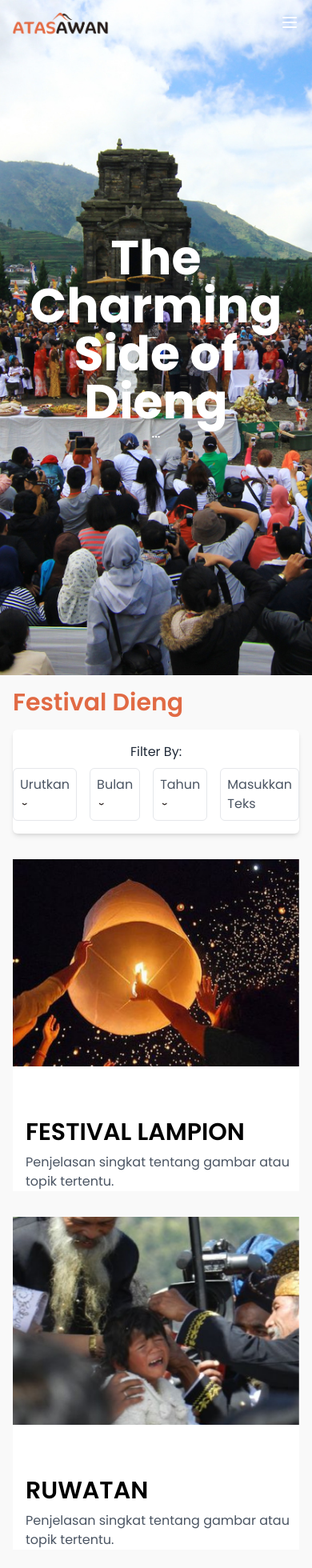
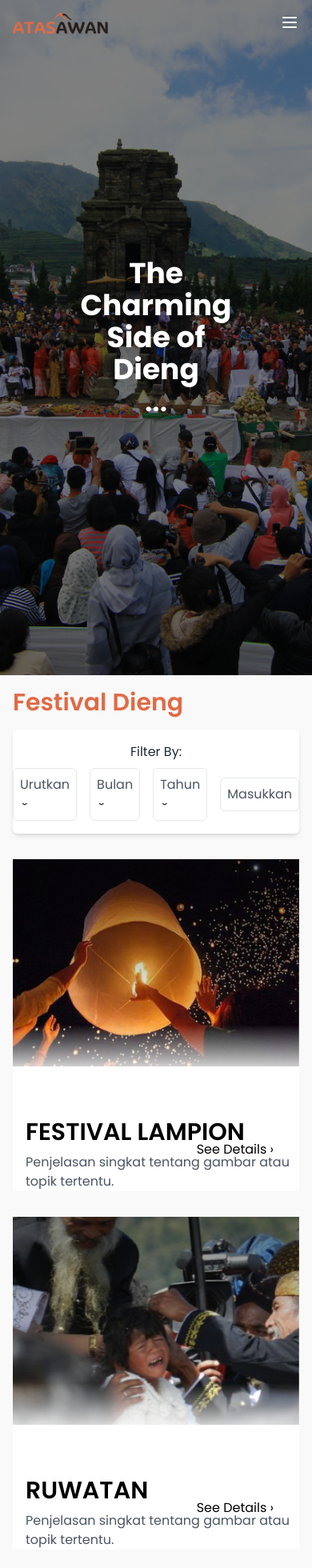
Before and after one commit to princeofverry/dieng-web, a React (Vite) app: page /festival in a window 390 px wide. Shown: the top 1960 px of the page at 80% size. Built offline with nearby package versions, Linux system fonts and the light colour scheme.

Commit message:
fix navbar with edi festival

```diff
--- a/src/components/Navbar.jsx
+++ b/src/components/Navbar.jsx
@@ -1,8 +1,8 @@
-import React from 'react'
-import '../style/Navbar.css'
-import { useState, useEffect } from 'react'
-import logo from '../assets/atasAwan.png'
-import { Link, useNavigate } from 'react-router-dom'
+import React from 'react';
+import '../style/Navbar.css';
+import { useState, useEffect } from 'react';
+import logo from '../assets/atasAwan.png';
+import { Link, useNavigate } from 'react-router-dom';
 
 const Navbar = () => {
     const navigate = useNavigate();
@@ -16,15 +16,11 @@ const Navbar = () => {
 
     const handleScroll = () => {
         const scrollPosition = window.scrollY;
-        // Set isScrolled to true when the user has scrolled down, and false otherwise
         setIsScrolled(scrollPosition > 0);
     };
 
     useEffect(() => {
-        // Add scroll event listener on mount
         window.addEventListener('scroll', handleScroll);
-
-        // Remove scroll event listener on component unmount
         return () => {
             window.removeEventListener('scroll', handleScroll);
         };
@@ -33,30 +29,30 @@ const Navbar = () => {
     const toggleMenu = () => {
         setIsOpen(!isOpen);
     };
+
     return (
         <>
-            <div className={`navigation bg-${isScrolled ? 'blur bg-white bg-opacity-10 md:shadow-md' : 'transparent'} transition-all duration-300 fixed p-4 top-0 w-full max-h-screen z-50`}>
-                <div className={`container mx-auto flex items-center justify-between ${isScrolled ? 'text-black' : 'text-white'}`}>
+            {/* pengen atasnya putih? */}
+            {/* <div className={`navigation bg-${isScrolled ? 'white' : 'transparent'} md:bg-${isScrolled ? 'transparent' : 'transparent'} ${isScrolled ? 'shadow-md' : ''}  transition-all duration-300 fixed p-4 top-0 w-full z-50`}> */}
+            <div className={`navigation sm:bg-${isScrolled ? 'white bg-white sm:bg-opacity-10 sm:backdrop-filter sm:backdrop-blur-md text-white shadow-md transition-all duration-300' : 'transparent'}  ${isScrolled ? 'shadow-md' : ''} transition-all duration-300 fixed p-4 top-0 w-full z-50`}>
+                <div className="container mx-auto flex items-center justify-between">
                     <div className="flex items-center">
-                        <img src={logo} width={120} alt="logo" className='cursor-pointer' onClick={handleLogoClick} />
+                        <img src={logo} width={120} alt="logo" className="cursor-pointer" onClick={handleLogoClick} />
                     </div>
-                    <div className='hidden md:flex items-center space-x-6 text-lg font-medium'>
-                        <Link to="/Destination" className="link-underline link-underline-black leading-tight hover:text-[#e16a44] transition-all duration-300">Destination</Link>
-                        <Link to="/Accommodation" className="link-underline link-underline-black leading-tight hover:text-[#e16a44] transition-all duration-300">Accommodation</Link>
-                        <Link to="/Machinery" className="link-underline link-underline-black leading-tight hover:text-[#e16a44] transition-all duration-300">Machinery</Link>
-                        <Link to="/Festival" className="link-underline link-underline-black leading-tight hover:text-[#e16a44] transition-all duration-300">Festival</Link>
-                        <Link to="/About-us" className="link-underline link-underline-black leading-tight hover:text-[#e16a44] transition-all duration-300">About Us</Link>
+                    <div className={`hidden md:flex items-center space-x-6 text-lg font-medium text-${isScrolled ? 'black' : 'white'}`}>
+                        <Link to="/Destination" className="link-underline leading-tight hover:text-[#e16a44] transition-all duration-300">Destination</Link>
+                        <Link to="/Accommodation" className="link-underline leading-tight hover:text-[#e16a44] transition-all duration-300">Accommodation</Link>
+                        <Link to="/Machinery" className="link-underline leading-tight hover:text-[#e16a44] transition-all duration-300">Machinery</Link>
+                        <Link to="/Festival" className="link-underline leading-tight hover:text-[#e16a44] transition-all duration-300">Festival</Link>
+                        <Link to="/About-us" className="link-underline leading-tight hover:text-[#e16a44] transition-all duration-300">About Us</Link>
                     </div>
-                    <div className="md:hidden block items-center">
-                        {/* mobile */}
-                        <button onClick={toggleMenu} className={`focus:outline-none ${isOpen || isScrolled ? 'text-black ' : 'text-white'}`}>
+                    <div className="md:hidden block">
+                        <button onClick={toggleMenu} className={`focus:outline-none ${isScrolled || isOpen ? 'text-black' : 'text-white'}`}>
                             {isOpen ? (
-                                // SVG untuk menutup
                                 <svg xmlns="http://www.w3.org/2000/svg" className="w-6 h-6" viewBox="0 0 20 20" fill="currentColor">
                                     <path fillRule="evenodd" d="M4.293 4.293a1 1 0 011.414 0L10 8.586l4.293-4.293a1 1 0 111.414 1.414L11.414 10l4.293 4.293a1 1 0 01-1.414 1.414L10 11.414l-4.293 4.293a1 1 0 01-1.414-1.414L8.586 10 4.293 5.707a1 1 0 010-1.414z" clipRule="evenodd" />
                                 </svg>
                             ) : (
-                                // SVG untuk hamburger
                                 <svg xmlns="http://www.w3.org/2000/svg" className="w-6 h-6" fill="none" viewBox="0 0 24 24" stroke="currentColor" strokeWidth={2}>
                                     <path strokeLinecap="round" strokeLinejoin="round" d="M4 6h16M4 12h16M4 18h16" />
                                 </svg>
@@ -65,20 +61,19 @@ const Navbar = () => {
                     </div>
                 </div>
             </div>
-            {
-                isOpen && (
-                    <div className="fixed flex-1 justify-self-center pb-3 md:block md:pb-0 md:mt-0 pt-12 bg-white w-screen text-lg z-200">
-                        <Link to="/Destination" className="block p-4 text-black">Destination</Link>
-                        <Link to="/Accommodation" className="block p-4 text-black">Accommodation</Link>
-                        <Link to="/Machinery" className="block p-4 text-black">Machinery</Link>
-                        <Link to="/Festival" className="block p-4 text-black">Festival</Link>
-                        <Link to="/About-us" className="block p-4 text-black">About Us</Link>
-                    </div >
-                )
-            }
-            {/* Opsi-opsi navigasi untuk tampilan mobile */}
+            {isOpen && (
+                <div className={`md:hidden fixed top-16 left-0 right-0 z-50 bg-${isScrolled ? 'white' : 'transparent'} font-semibold`}>
+                    <div className="container mx-auto py-4 flex flex-col items-center">
+                        <Link to="/Destination" className="block py-2 ">Destination</Link>
+                        <Link to="/Accommodation" className="block py-2 ">Accommodation</Link>
+                        <Link to="/Machinery" className="block py-2 ">Machinery</Link>
+                        <Link to="/Festival" className="block py-2 ">Festival</Link>
+                        <Link to="/About-us" className="block py-2 ">About Us</Link>
+                    </div>
+                </div>
+            )}
         </>
-    )
-}
+    );
+};
 
-export default Navbar
+export default Navbar;
--- a/src/components/VideoLanding.jsx
+++ b/src/components/VideoLanding.jsx
@@ -9,10 +9,10 @@ const VideoLanding = () => {
                 <video src={videoBg} autoPlay loop muted className="" />
             </div>
             <div className="absolute top-1/2 left-1/2 transform -translate-x-1/2 -translate-y-1/2 text-center">
-                <h1 className='md:text-8xl text-6xl text-white font-bold' data-aos="zoom-in" data-aos-anchor-placement="bottom-bottom" data-aos-duration="700">
+                <h1 className='md:text-12xl text-8xl text-white font-bold' data-aos="zoom-in" data-aos-anchor-placement="bottom-bottom" data-aos-duration="700">
                     DIENG
                 </h1>
-                <p className='md:text-2xl text-sm text-white font-semibold' data-aos="zoom-in" data-aos-duration="1000">Lorem ipsum dolor sit amet consectetur adipisicing elit. Cumque, unde!</p>
+                <p className='md:text-xl text-sm text-white font-semibold' data-aos="zoom-in" data-aos-duration="1000">Lorem ipsum dolor sit amet consectetur adipisicing elit. Cumque, unde!</p>
             </div>
             <div className="absolute bottom-5 h-16 w-16 left-1/2 transform -translate-x-1/2">
                 <img src={scrollGif} className="mx-auto w-full h-auto animate-scrollAnimation" alt="Scrolling GIF" />
--- a/src/page/festival.jsx
+++ b/src/page/festival.jsx
@@ -1,4 +1,5 @@
 import React from 'react';
+import { Link } from 'react-router-dom';
 import festivalCover from '../assets/festivalCover.jpg'
 import lampion from '../assets/lampion.png';
 import ruwatan from '../assets/ruwatan.png';
@@ -8,21 +9,19 @@ import kirabBudaya from '../assets/kirabBudaya.png';
 const Festival = () => {
   return (
     <div className="h-screen w-full">
-      <div className="h-screen">
+      <div className="h-screen w-full">
         <img src={festivalCover} alt="Background" className="h-screen w-full object-cover" />
 
-        {/* Overlay hitam dengan transparansi 50% */}
-        {/* <div className="absolute top-0 left-0 w-full h-full bg-black opacity-50"></div> */}
+        <div className="absolute top-0 left-0 w-full h-full bg-black opacity-50"></div>
 
         <div className="absolute top-1/2 left-1/2 transform -translate-x-1/2 -translate-y-1/2 text-center">
-          <h1 className='md:text-6xl text-6xl text-white font-bold' data-aos="zoom-in" data-aos-anchor-placement="bottom-bottom" data-aos-duration="700">
+          <h1 className='sm:text-6xl text-4xl text-center text-white font-bold' data-aos="zoom-in" data-aos-anchor-placement="bottom-bottom" data-aos-duration="700">
             The Charming Side of Dieng
           </h1>
-          <p className='md:text-5xl text-sm text-white font-semibold' data-aos="zoom-in" data-aos-duration="1000">...</p>
+          <p className='sm:text-6xl text-4xl text-white font-semibold' data-aos="zoom-in" data-aos-duration="1000">...</p>
         </div>
       </div>
 
-      {/* Konten */}
       <div className="p-4 sm:p-8 md:mx-auto bg-[#F9F9F9]">
         <h2 className="text-3xl md:text-4xl font-semibold text-[#E16A44] mb-4">Festival Dieng</h2>
 
@@ -32,28 +31,36 @@ const Festival = () => {
               <span className="font-regular text-gray-800">Filter By:</span>
             </div>
             <div className="flex items-center space-x-4">
-              {/* 4 kotak kecil dengan simbol > */}
               <div className="flex items-center space-x-2">
                 <div className="border border-#271E1B p-2 rounded-md">
                   <span className="text-gray-600">Urutkan</span>
                   <span className="text-[#271E1B] transform rotate-90 ml-1 inline-block">&#8250;</span>
                 </div>
               </div>
+
+              <div className="flex items-center space-x-4">
                 <div className="flex items-center space-x-2">
                   <div className="border border-#271E1B p-2 rounded-md">
                     <span className="text-gray-600">Bulan</span>
                     <span className="text-[#271E1B] transform rotate-90 ml-1 inline-block">&#8250;</span>
                   </div>
                 </div>
+              </div>
+
+              <div className="flex items-center space-x-4">
                 <div className="flex items-center space-x-2">
                   <div className="border border-#271E1B p-2 rounded-md">
                     <span className="text-gray-600">Tahun</span>
                     <span className="text-[#271E1B] transform rotate-90 ml-1 inline-block">&#8250;</span>
                   </div>
                 </div>
+              </div>
+
+              <div className="flex items-center space-x-4">
                 <div className="flex items-center space-x-2">
                   <div className="border border-#271E1B p-2 rounded-md">
-                  <span className="text-gray-600">Masukkan Teks</span>
+                    <span className="text-gray-600">Masukkan</span>
+                  </div>
                 </div>
               </div>
             </div>
@@ -61,56 +68,64 @@ const Festival = () => {
         </div>
 
         {/* LAMPION */}
-        <div className="bg-white mb-8 flex flex-col md:flex-row">
-          {/* Bagian kiri gambar */}
-          <div className="md:w-1/3 mb-4 md:mb-0">
+        <div className="bg-white mb-8 flex flex-col md:flex-row relative">
+          <div className="md:w-1/3 mb-4 md:mb-0 relative">
+            <Link to="/FestivalLampion">
+              <div className="absolute top-0 left-0 w-full h-full" style={{ background: 'linear-gradient(to top, rgba(255,255,255,0.8) 0%, rgba(255,255,255,0) 20%, rgba(0,0,0,0.5) 100%)' }}></div>
               <img src={lampion} alt="Image" className="w-full h-full object-cover" />
+            </Link>
           </div>
-          {/* Bagian kanan penjelasan */}
-          <div className="md:w-2/3 md:ml-4">
+          <div className="md:w-2/3 md:ml-4 relative">
             <h3 className="text-3xl pt-12 pl-4 font-semibold mb-2">FESTIVAL LAMPION</h3>
             <p className="text-gray-600 pl-4">Penjelasan singkat tentang gambar atau topik tertentu.</p>
+            <div className="absolute bottom-6 right-4 p-4">
+              <Link to="/FestivalLampion" className="text-500 cursor-pointer">See Details &#8250;</Link>
+            </div>
           </div>
         </div>
 
         {/* RUWATAN */}
-        <div className="bg-white mb-8 flex flex-col md:flex-row">
-          {/* Bagian kiri gambar */}
-          <div className="md:w-1/3 mb-4 md:mb-0">
+        <div className="bg-white mb-8 flex flex-col md:flex-row relative">
+          <div className="md:w-1/3 mb-4 md:mb-0 relative">
+            <div className="absolute top-0 left-0 w-full h-full" style={{ background: 'linear-gradient(to top, rgba(255,255,255,0.8) 0%, rgba(255,255,255,0) 20%, rgba(0,0,0,0.5) 100%)' }}></div>
             <img src={ruwatan} alt="Image" className="w-full h-full object-cover" />
           </div>
-          {/* Bagian kanan penjelasan */}
-          <div className="md:w-2/3 md:ml-4">
+          <div className="md:w-2/3 md:ml-4 relative">
             <h3 className="text-3xl pt-12 pl-4 font-semibold mb-2">RUWATAN</h3>
             <p className="text-gray-600 pl-4">Penjelasan singkat tentang gambar atau topik tertentu.</p>
+            <div className="absolute bottom-6 right-4 p-4">
+              <span className="text-500 cursor-pointer">See Details &#8250;</span>
+            </div>
           </div>
         </div>
 
-
         {/* BARITAN */}
-        <div className="bg-white mb-8 flex flex-col md:flex-row">
-          {/* Bagian kiri gambar */}
-          <div className="md:w-1/3 mb-4 md:mb-0">
+        <div className="bg-white mb-8 flex flex-col md:flex-row relative">
+          <div className="md:w-1/3 mb-4 md:mb-0 relative">
+            <div className="absolute top-0 left-0 w-full h-full" style={{ background: 'linear-gradient(to top, rgba(255,255,255,0.8) 0%, rgba(255,255,255,0) 20%, rgba(0,0,0,0.5) 100%)' }}></div>
             <img src={baritan} alt="Image" className="w-full h-full object-cover" />
           </div>
-          {/* Bagian kanan penjelasan */}
-          <div className="md:w-2/3 md:ml-4">
+          <div className="md:w-2/3 md:ml-4 relative">
             <h3 className="text-3xl pt-12 pl-4 font-semibold mb-2">BARITAN</h3>
             <p className="text-gray-600 pl-4">Penjelasan singkat tentang gambar atau topik tertentu.</p>
+            <div className="absolute bottom-6 right-4 p-4">
+              <span className="text-500 cursor-pointer">See Details &#8250;</span>
+            </div>
           </div>
         </div>
 
-
         {/* KIRAB BUDAYA */}
-        <div className="bg-white mb-8 flex flex-col md:flex-row">
-          {/* Bagian kiri gambar */}
-          <div className="md:w-1/3 mb-4 md:mb-0">
+        <div className="bg-white mb-8 flex flex-col md:flex-row relative">
+          <div className="md:w-1/3 mb-4 md:mb-0 relative">
+            <div className="absolute top-0 left-0 w-full h-full" style={{ background: 'linear-gradient(to top, rgba(255,255,255,0.8) 0%, rgba(255,255,255,0) 20%, rgba(0,0,0,0.5) 100%)' }}></div>
             <img src={kirabBudaya} alt="Image" className="w-full h-full object-cover" />
           </div>
-          {/* Bagian kanan penjelasan */}
-          <div className="md:w-2/3 md:ml-4">
+          <div className="md:w-2/3 md:ml-4 relative">
             <h3 className="text-3xl pt-12 pl-4 font-semibold mb-2">KIRAB BUDAYA</h3>
             <p className="text-gray-600 pl-4">Penjelasan singkat tentang gambar atau topik tertentu.</p>
+            <div className="absolute bottom-6 right-4 p-4">
+              <span className="text-500 cursor-pointer">See Details &#8250;</span>
+            </div>
           </div>
         </div>
 
```
Lines whose indentation alone changed are shown as unchanged.
